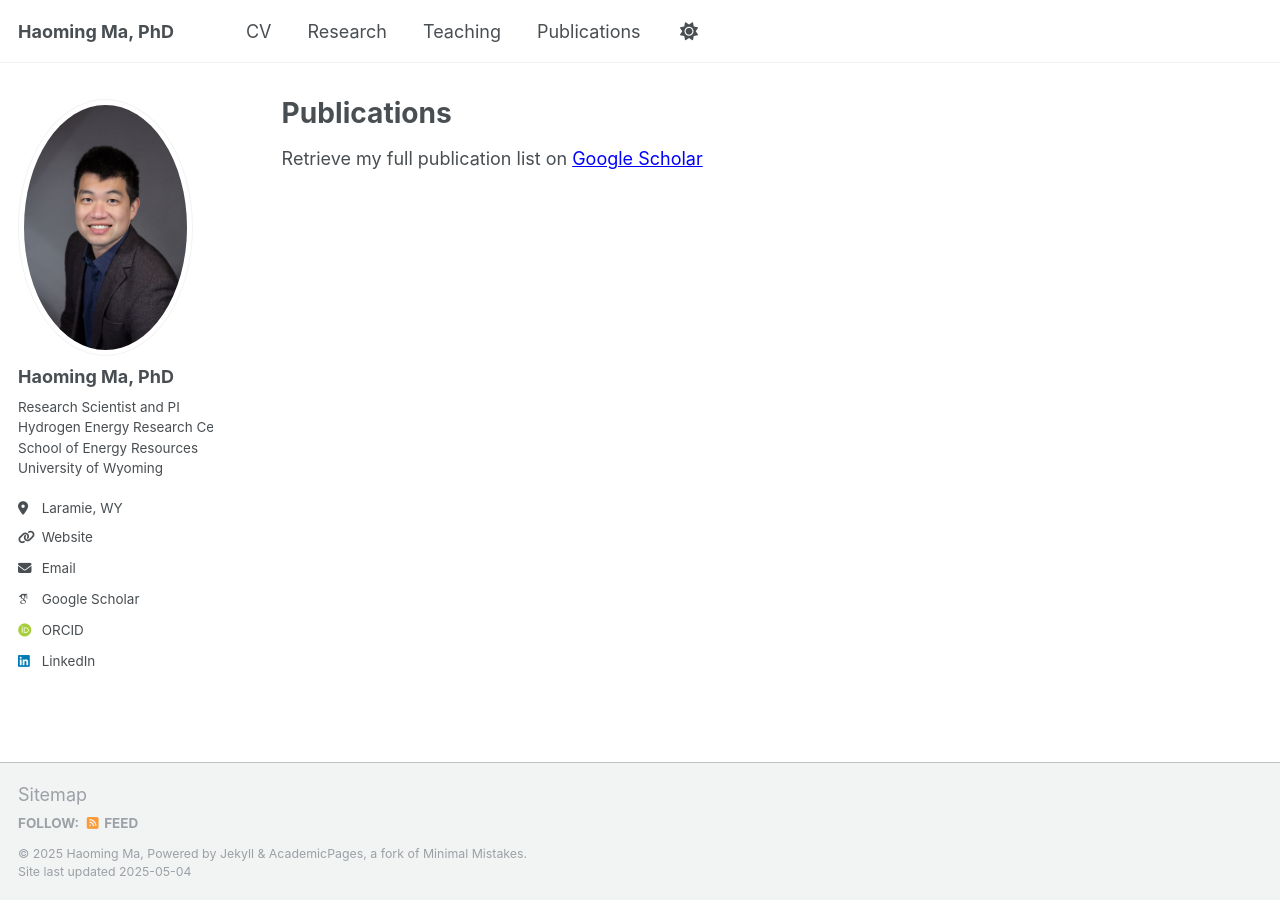
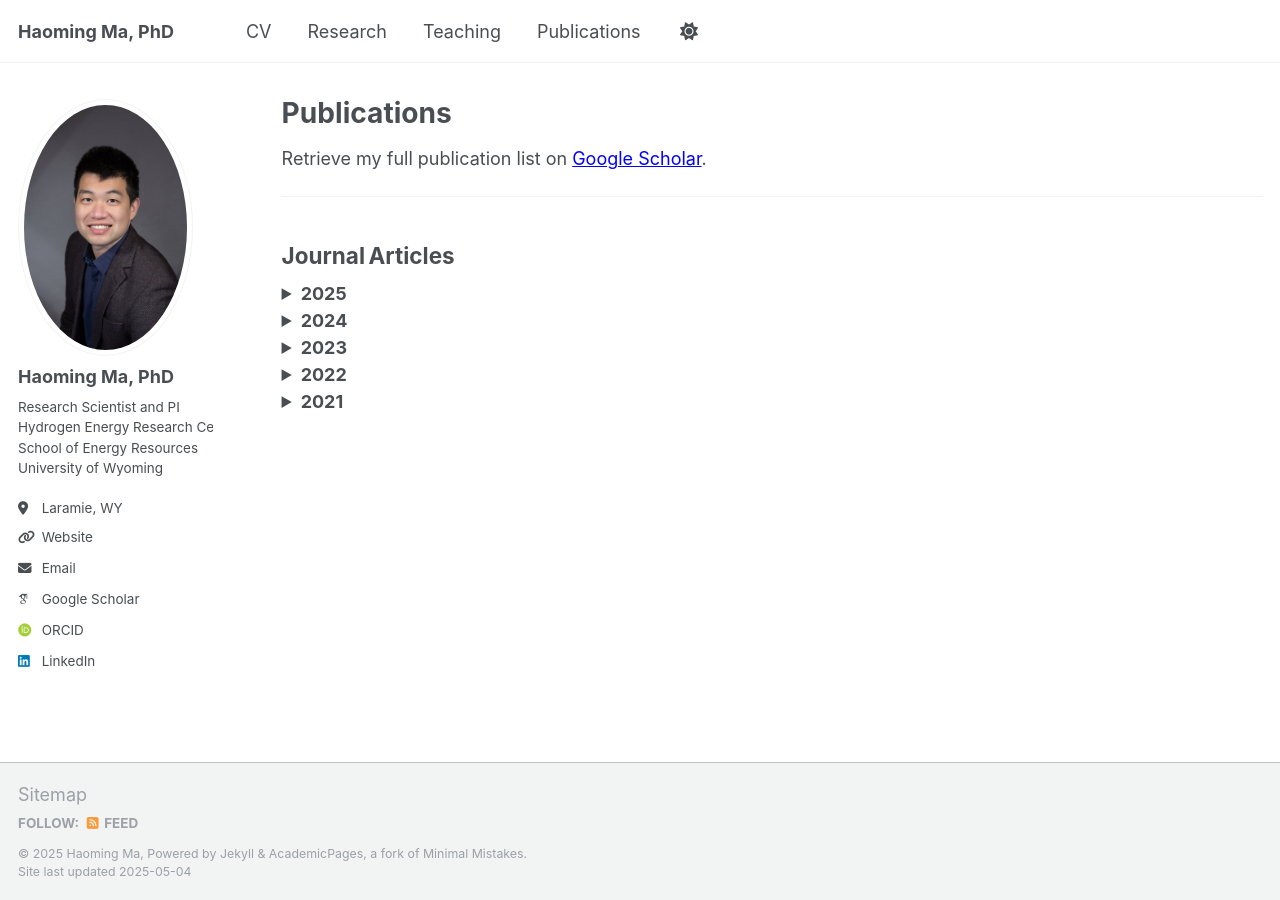
Before and after one commit to haoming-ma/haoming-ma.github.io, a Jekyll site: the page built from _pages/publications.md, in a window 1280 px wide. Built offline with Jekyll 4.4.1, drawn with Linux system fonts in a browser that asks for light colours; some web fonts are replaced.

Commit message:
Update publications.md

```diff
--- a/_pages/publications.md
+++ b/_pages/publications.md
@@ -1,9 +1,62 @@
 ---
 layout: archive
-title: "Publications"
+title:  "Publications"
 permalink: /publications/
 author_profile: true
 ---
 
+Retrieve my full publication list on
+[Google Scholar](https://scholar.google.ca/citations?user=AcM1KMkAAAAJ&hl=en).
 
-Retrieve my full publication list on [Google Scholar](https://scholar.google.ca/citations?user=AcM1KMkAAAAJ&hl=en)
+---
+
+## Journal Articles
+
+<!-- Accordion blocks: edit the <li> items with your real citations -->
+<details class="pub-year">
+  <summary><strong>2025</strong></summary>
+  <ul>
+    <li>Ma, H.; **et al.** “Title of your 2025 journal article.” <em>Journal Name</em>, 2025.</li>
+    <li>Ma, H.; … (add more as needed)</li>
+  </ul>
+</details>
+
+<details class="pub-year">
+  <summary><strong>2024</strong></summary>
+  <ul>
+    <li>Ma, H.; “Title of 2024 paper.” <em>Journal Name</em>, 2024.</li>
+  </ul>
+</details>
+
+<details class="pub-year">
+  <summary><strong>2023</strong></summary>
+  <ul>
+    <li>Ma, H.; “Title of 2023 paper.” <em>Journal Name</em>, 2023.</li>
+  </ul>
+</details>
+
+<details class="pub-year">
+  <summary><strong>2022</strong></summary>
+  <ul>
+    <li>Ma, H.; “Title of 2022 paper.” <em>Journal Name</em>, 2022.</li>
+  </ul>
+</details>
+
+<details class="pub-year">
+  <summary><strong>2021</strong></summary>
+  <ul>
+    <li>Ma, H.; “Title of 2021 paper.” <em>Journal Name</em>, 2021.</li>
+  </ul>
+</details>
+
+<script>
+document.querySelectorAll('details.pub-year').forEach((d) => {
+  d.addEventListener('toggle', () => {
+    if (d.open) {
+      document.querySelectorAll('details.pub-year').forEach((o) => {
+        if (o !== d) o.open = false;
+      });
+    }
+  });
+});
+</script>
```
